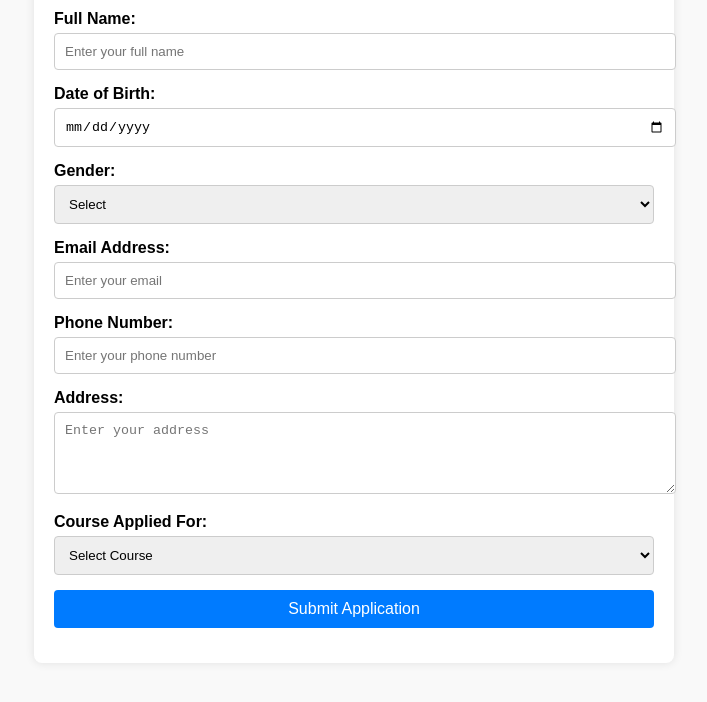
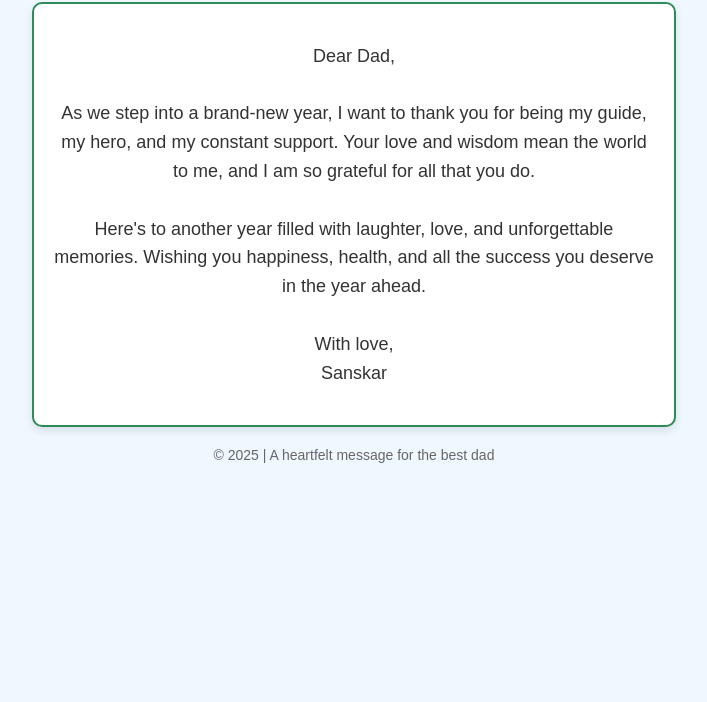
Before and after one commit to lee-2507/lee-2507.github.io, a plain HTML site: page index.html in a window 1280 px wide. Shown: the part 98-800 px from the top of the page, without its empty margins (286-993 px from the left). Drawn offline with Linux system fonts and the light colour scheme.

Commit message:
Add files via upload

```diff
--- a/index.html
+++ b/index.html
@@ -3,105 +3,59 @@
 <head>
     <meta charset="UTF-8">
     <meta name="viewport" content="width=device-width, initial-scale=1.0">
-    <title>Admission Form</title>
+    <title>Happy New Year, Dad!</title>
     <style>
         body {
             font-family: Arial, sans-serif;
+            text-align: center;
+            background-color: #f0f8ff;
+            color: #333;
             margin: 0;
+            padding: 0;
+        }
+        .container {
             padding: 20px;
-            background-color: #f9f9f9;
         }
-        .form-container {
+        h1 {
+            color: #2e8b57;
+        }
+        p {
+            font-size: 18px;
+            line-height: 1.6;
+        }
+        .card {
+            background-color: #fff;
+            padding: 20px;
+            margin: 20px auto;
+            border: 2px solid #2e8b57;
+            border-radius: 10px;
             max-width: 600px;
-            margin: auto;
-            padding: 20px;
-            background: white;
-            border-radius: 8px;
-            box-shadow: 0 0 10px rgba(0, 0, 0, 0.1);
+            box-shadow: 0 4px 8px rgba(0, 0, 0, 0.1);
         }
-        .form-container h2 {
-            text-align: center;
-            margin-bottom: 20px;
-        }
-        .form-group {
-            margin-bottom: 15px;
-        }
-        .form-group label {
-            display: block;
-            margin-bottom: 5px;
-            font-weight: bold;
-        }
-        .form-group input, .form-group select, .form-group textarea {
-            width: 100%;
-            padding: 10px;
-            border: 1px solid #ccc;
-            border-radius: 4px;
-        }
-        .form-group textarea {
-            resize: vertical;
-        }
-        .form-group button {
-            width: 100%;
-            padding: 10px;
-            background-color: #007bff;
-            color: white;
-            border: none;
-            border-radius: 4px;
-            font-size: 16px;
-        }
-        .form-group button:hover {
-            background-color: #0056b3;
+        footer {
+            margin-top: 20px;
+            font-size: 14px;
+            color: #666;
         }
     </style>
 </head>
 <body>
-
-<div class="form-container">
-    <h2>Admission Form</h2>
-    <form action="submit_form.php" method="post">
-        <div class="form-group">
-            <label for="fullName">Full Name:</label>
-            <input type="text" id="fullName" name="fullName" placeholder="Enter your full name" required>
+    <div class="container">
+        <h1>Happy New Year, Dad!</h1>
+        <div class="card">
+            <p>
+                Dear Dad,<br><br>
+                As we step into a brand-new year, I want to thank you for being my guide, my hero, and my constant support.
+                Your love and wisdom mean the world to me, and I am so grateful for all that you do.<br><br>
+                Here's to another year filled with laughter, love, and unforgettable memories. Wishing you happiness,
+                health, and all the success you deserve in the year ahead.<br><br>
+                With love,<br>
+                Sanskar
+            </p>
         </div>
-        <div class="form-group">
-            <label for="dob">Date of Birth:</label>
-            <input type="date" id="dob" name="dob" required>
-        </div>
-        <div class="form-group">
-            <label for="gender">Gender:</label>
-            <select id="gender" name="gender" required>
-                <option value="">Select</option>
-                <option value="Male">Male</option>
-                <option value="Female">Female</option>
-                <option value="Other">Other</option>
-            </select>
-        </div>
-        <div class="form-group">
-            <label for="email">Email Address:</label>
-            <input type="email" id="email" name="email" placeholder="Enter your email" required>
-        </div>
-        <div class="form-group">
-            <label for="phone">Phone Number:</label>
-            <input type="tel" id="phone" name="phone" placeholder="Enter your phone number" required>
-        </div>
-        <div class="form-group">
-            <label for="address">Address:</label>
-            <textarea id="address" name="address" rows="4" placeholder="Enter your address" required></textarea>
-        </div>
-        <div class="form-group">
-            <label for="course">Course Applied For:</label>
-            <select id="course" name="course" required>
-                <option value="">Select Course</option>
-                <option value="Science">Science</option>
-                <option value="Commerce">Commerce</option>
-                <option value="Arts">Arts</option>
-            </select>
-        </div>
-        <div class="form-group">
-            <button type="submit">Submit Application</button>
-        </div>
-    </form>
-</div>
-
+        <footer>
+            &copy; 2025 | A heartfelt message for the best dad
+        </footer>
+    </div>
 </body>
 </html>
```
